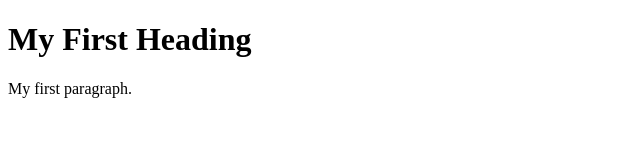
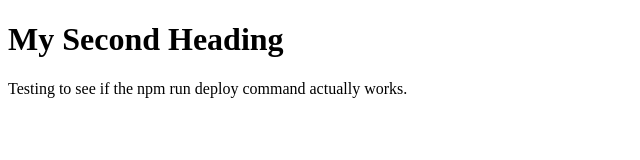
Before and after one commit to atulyav97/atulyav97.github.io, a React app: page public/index.html in a window 1280 px wide. Shown: the whole page, without its empty margins (0-640 px from the left). Built offline with nearby package versions, Linux system fonts and the light colour scheme.

Commit message:
Testing a second deploy

```diff
--- a/public/index.html
+++ b/public/index.html
@@ -2,9 +2,9 @@
 <html>
 <body>
 
-<h1>My First Heading</h1>
+<h1>My Second Heading</h1>
 
-<p>My first paragraph.</p>
+<p>Testing to see if the npm run deploy command actually works.</p>
 
 </body>
 </html>
```
Also changed, not shown: build/asset-manifest.json, build/index.html, build/service-worker.js, 2 other files.
